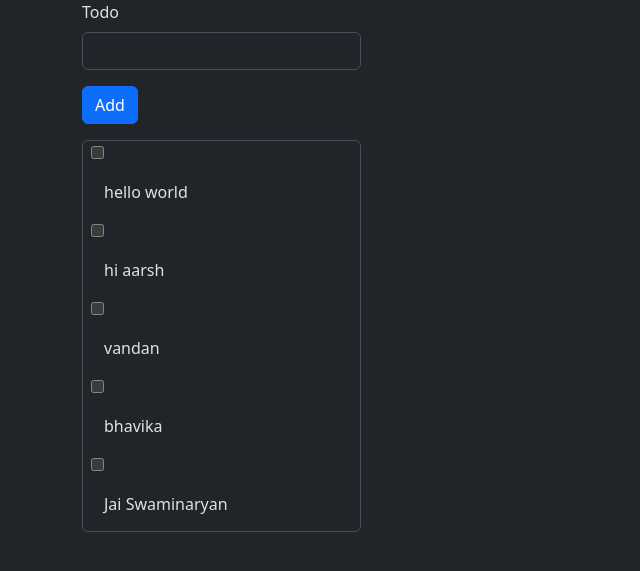
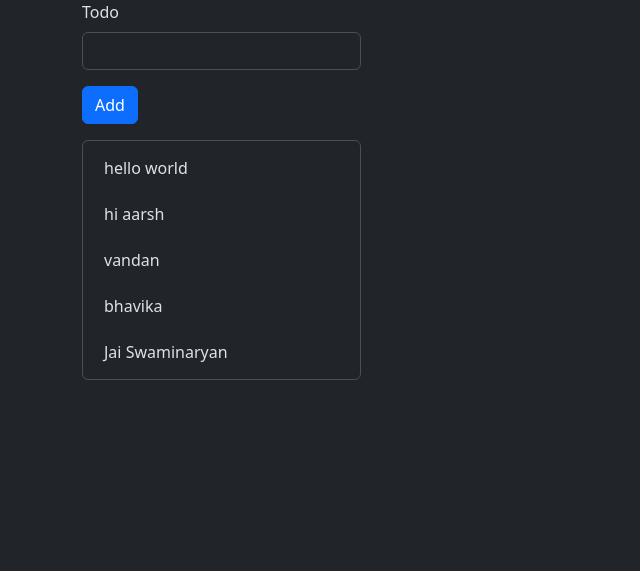
Before and after one commit to aarshpatel1/TODOlistFlask, a Flask app: page / in a window 1280 px wide. Shown: the top 571 px of the page, without its empty margins (0-640 px from the left). Run offline with Flask 3, Linux system fonts and the light colour scheme; data comes from the database, SQL or seed files in the repository; some libraries are stand-ins or nearby versions.

Commit message:
Initial Commit

```diff
--- a/static/style.css
+++ b/static/style.css
@@ -94,6 +94,6 @@
 }
 
 
-.btn-back:checked+.btn {
+.btn-check:checked+.btn {
     text-decoration: line-through;
 }
--- a/templates/base.html
+++ b/templates/base.html
@@ -11,5 +11,6 @@
 </head>
 <body data-bs-theme="dark">
 {% block content %}{% endblock %}
+<script src="https://code.iconify.design/iconify-icon/2.1.0/iconify-icon.min.js"></script>
 </body>
 </html>
--- a/templates/todo.html
+++ b/templates/todo.html
@@ -7,8 +7,11 @@
 
     <div class="my-3 border border-1 rounded-2 px-2 w-25">
         {% for to_do in todos %}
-        <input type="checkbox" class="btn-back " id="{{to_do.id}}" autocomplete="off">
-        <label class="btn d-block text-start my-2 " for="{{to_do.id}}">{{ to_do.todo }}</label>
+        <input type="checkbox" class="btn-check border-0 " id="{{to_do.id}}" autocomplete="off">
+        <label class="btn d-block text-start my-2 d-flex align-items-center justify-content-between" for="{{to_do.id}}">
+            {{ to_do.todo }}
+            <iconify-icon icon="fluent:delete-24-regular" width="24" height="24"></iconify-icon>
+        </label>
         {% endfor %}
     </div>
 </div>
```
